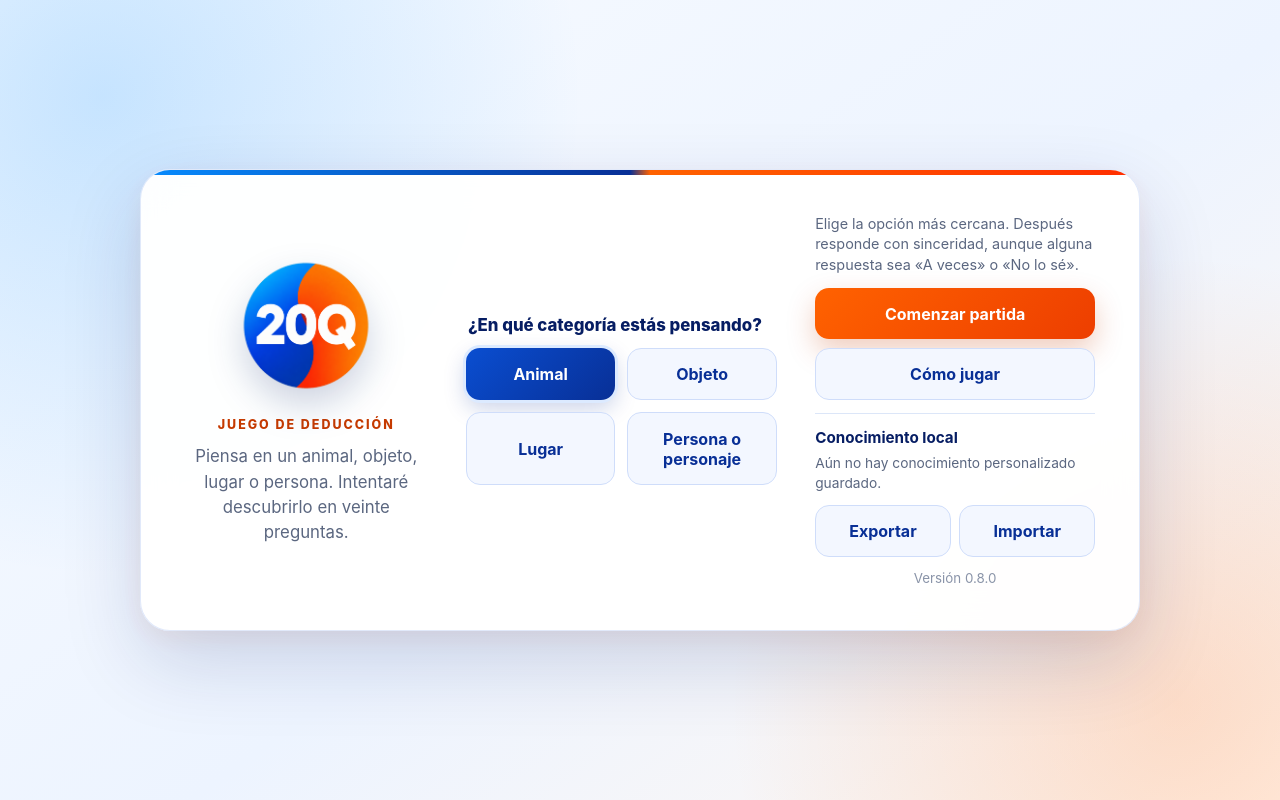
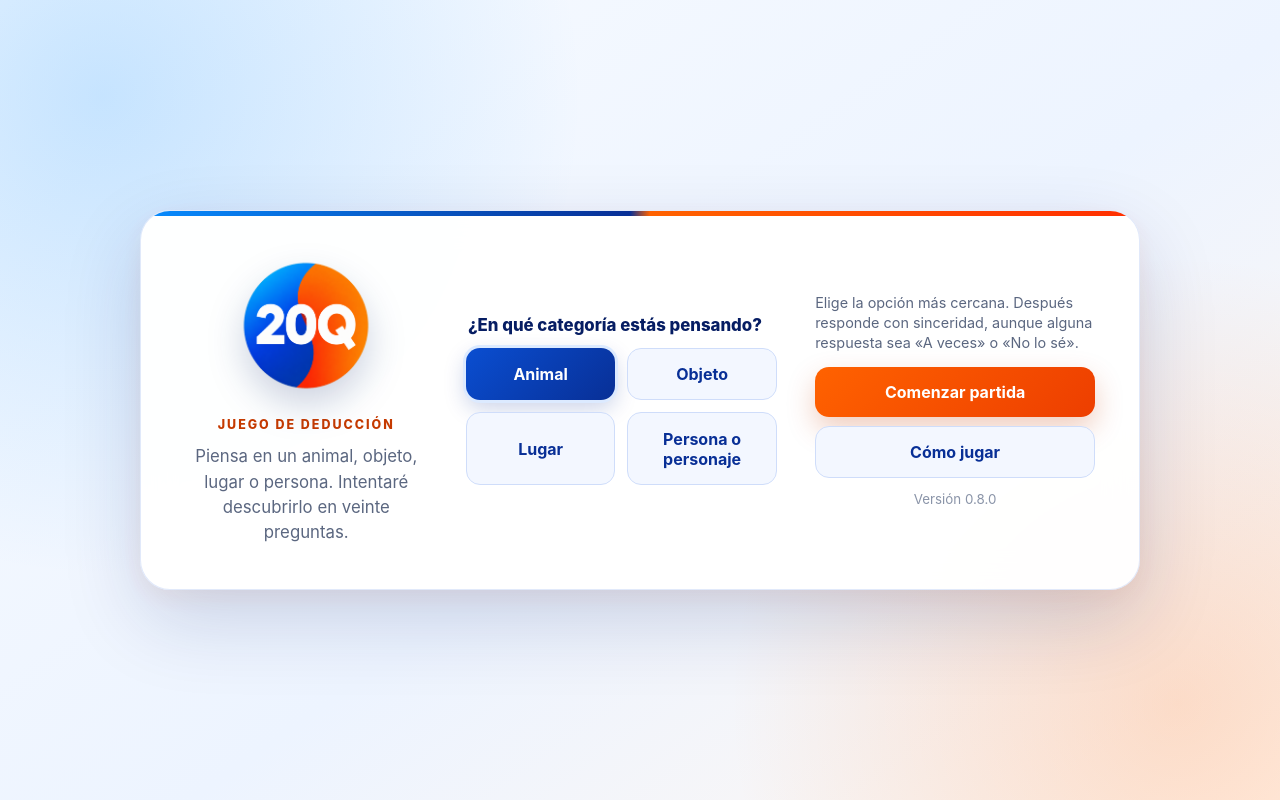
Before and after one commit to jrabalconesa/Mi-20Q, a React (Vite) app: page / in a window 1280 px wide. Built offline with nearby package versions, Linux system fonts and the light colour scheme.

Commit message:
Simplifica interfaz y afina preguntas de animales

```diff
--- a/src/App.tsx
+++ b/src/App.tsx
@@ -2,7 +2,6 @@ import { useState } from 'react'
 import type { FormEvent } from 'react'
 import { AnswerButtons } from './components/AnswerButtons'
 import { HowToPlay } from './components/HowToPlay'
-import { KnowledgeTransfer } from './components/KnowledgeTransfer'
 import { QuestionHistory } from './components/QuestionHistory'
 import { getCandidateName, getQuestion } from './engine/gameEngine'
 import { useAppUpdate } from './hooks/useAppUpdate'
@@ -91,18 +90,6 @@ function App() {
               {game.loading ? 'Preparando preguntas…' : 'Comenzar partida'}
             </button>
             <HowToPlay />
-            {game.stats.games > 0 && (
-              <section className="stats" aria-label="Estadísticas de juego">
-                <div><strong>{game.stats.games}</strong><span>Partidas</span></div>
-                <div><strong>{game.stats.wins}</strong><span>Aciertos</span></div>
-                <div><strong>{game.stats.averageQuestions.toFixed(1)}</strong><span>Media</span></div>
-              </section>
-            )}
-            <KnowledgeTransfer
-              experience={game.experience}
-              learning={game.learning}
-              onImport={game.importKnowledge}
-            />
             <small className="version">Versión {APP_VERSION}</small>
           </div>
         </section>
--- a/src/components/KnowledgeTransfer.tsx
+++ /dev/null
@@ -1,78 +0,0 @@
-import { useRef, useState, type ChangeEvent } from 'react'
-import {
-  createKnowledgeExport,
-  downloadKnowledgeExport,
-  parseKnowledgeImport
-} from '../knowledgeTransfer'
-import type { CandidateExperience } from '../types/game'
-import type { LearningRecord } from '../types/game'
-
-interface KnowledgeTransferProps {
-  learning: LearningRecord[]
-  experience: CandidateExperience[]
-  onImport: (learning: LearningRecord[], experience: CandidateExperience[]) => void
-}
-
-export function KnowledgeTransfer({ learning, experience, onImport }: KnowledgeTransferProps) {
-  const inputRef = useRef<HTMLInputElement>(null)
-  const [message, setMessage] = useState<string | null>(null)
-  const totalEntries = learning.length + experience.length
-
-  const exportKnowledge = () => {
-    const data = createKnowledgeExport(learning, experience)
-    downloadKnowledgeExport(data)
-    setMessage('Conocimiento exportado correctamente.')
-  }
-
-  const handleFileChange = async (event: ChangeEvent<HTMLInputElement>) => {
-    const file = event.target.files?.[0]
-    event.target.value = ''
-    if (!file) return
-
-    try {
-      const raw = await file.text()
-      const result = parseKnowledgeImport(raw)
-      if (!result.ok) {
-        setMessage(result.error)
-        return
-      }
-      onImport(result.learning, result.experience)
-      setMessage(`Importado: ${result.learning.length} aprendizajes y ${result.experience.length} experiencias.`)
-    } catch {
-      setMessage('No se pudo leer el archivo seleccionado.')
-    }
-  }
-
-  return (
-    <section aria-label="Copia de seguridad del conocimiento" className="knowledge-transfer">
-      <h3>Conocimiento local</h3>
-      <p>
-        {totalEntries > 0
-          ? `${learning.length} aprendizajes y ${experience.length} refuerzos guardados en este navegador.`
-          : 'Aún no hay conocimiento personalizado guardado.'}
-      </p>
-      <div className="knowledge-transfer-actions">
-        <button className="secondary" onClick={exportKnowledge} type="button">
-          Exportar
-        </button>
-        <button className="secondary" onClick={() => inputRef.current?.click()} type="button">
-          Importar
-        </button>
-        <input
-          accept="application/json,.json"
-          aria-hidden="true"
-          className="sr-only"
-          onChange={handleFileChange}
-          ref={inputRef}
-          tabIndex={-1}
-          type="file"
-        />
-      </div>
-      {message && (
-        <p className="knowledge-transfer-message" role="status">
-          {message}
-        </p>
-      )}
-    </section>
-  )
-}
--- a/src/data/animalKnowledge.ts
+++ b/src/data/animalKnowledge.ts
@@ -186,6 +186,7 @@ function inferAnimalAttributes(name: string, attributes: Record<string, Attribut
     movesByAirOrWater: attributes.movesByAirOrWater ?? (flies || water || swims),
     fourOrMoreLegs: attributes.fourOrMoreLegs ?? (fourLegs || insect || arachnid || crustacean),
     felineOrCanid: attributes.felineOrCanid ?? (feline || canid),
+    canid: attributes.canid ?? canid,
     hasLegs: attributes.hasLegs ?? hasLegs,
     oviparous: attributes.oviparous ?? oviparous,
     biggerThanDog,
--- a/src/engine/questionAvailability.ts
+++ b/src/engine/questionAvailability.ts
@@ -9,6 +9,7 @@ export function shouldAskQuestion(
   questionsById: Record<string, Question>,
   answers: Record<string, Answer>
 ): boolean {
+  if (question.skipIf?.some(condition => condition.answers.includes(answers[condition.questionId]))) return false
   if (!question.exclusiveGroup) return true
 
   return !Object.entries(answers).some(([questionId, answer]) => {
--- a/src/engine/questionRanking.ts
+++ b/src/engine/questionRanking.ts
@@ -39,7 +39,7 @@ export function rankAvailableQuestions(
     .map(question => {
       const yesProbability = weightedMeanProbability(question, rankedCandidates)
       const distanceToHalf = Math.abs(yesProbability - 0.5)
-      const usefulness = remainingEntropy * (1 - distanceToHalf * 2)
+      const usefulness = remainingEntropy * (1 - distanceToHalf * 2) * (question.importance ?? 1)
       return {
         question,
         usefulness,
--- a/src/engine/selectNextQuestion.ts
+++ b/src/engine/selectNextQuestion.ts
@@ -30,11 +30,12 @@ export function selectNextQuestion(
     .map(question => {
       const meanProbability = weightedMeanProbability(question, rankedCandidates)
       const distanceToHalf = Math.abs(meanProbability - 0.5)
-      return { question, distanceToHalf, entropyScore: remainingEntropy * (1 - distanceToHalf * 2) }
+      const importance = question.importance ?? 1
+      return { question, distanceToHalf, usefulness: remainingEntropy * (1 - distanceToHalf * 2) * importance }
     })
     .sort((left, right) =>
+      right.usefulness - left.usefulness ||
       left.distanceToHalf - right.distanceToHalf ||
-      right.entropyScore - left.entropyScore ||
       left.question.id.localeCompare(right.question.id)
     )[0]?.question ?? null
 }
--- a/src/hooks/useGame.ts
+++ b/src/hooks/useGame.ts
@@ -4,7 +4,6 @@ import { loadCategoryKnowledge } from '../data/catalog'
 import { answerCurrentQuestion, canUndoLastAnswer, createGame, resolveGuess, undoLastAnswer } from '../engine/gameEngine'
 import { applyExperience, readExperience, reinforceCandidate, writeExperience } from '../experience'
 import { buildKnowledge, createLearningRecord, readLearning, writeLearning } from '../learning'
-import { mergeExperienceRecords, mergeLearningRecords } from '../knowledgeTransfer'
 import { addGameResult, readStats, writeStats } from '../stats'
 
 export function useGame() {
@@ -69,19 +68,6 @@ export function useGame() {
     return undoLastAnswer(current, knowledge)
   }), [knowledge])
 
-  const importKnowledge = useCallback((importedLearning: ReturnType<typeof readLearning>, importedExperience: ReturnType<typeof readExperience>) => {
-    setLearning(current => {
-      const next = mergeLearningRecords(current, importedLearning)
-      writeLearning(next)
-      return next
-    })
-    setExperience(current => {
-      const next = mergeExperienceRecords(current, importedExperience)
-      writeExperience(next)
-      return next
-    })
-  }, [])
-
   return useMemo(() => ({
     state,
     stats,
@@ -97,7 +83,6 @@ export function useGame() {
     resolve,
     learn,
     undo,
-    importKnowledge,
     reset: () => setState(null)
-  }), [state, stats, knowledge, loading, learning, experience, start, resolve, learn, undo, importKnowledge])
+  }), [state, stats, knowledge, loading, learning, experience, start, resolve, learn, undo])
 }
--- a/src/learning.ts
+++ b/src/learning.ts
@@ -95,7 +95,8 @@ export function buildKnowledge(
       id: `question:${record.id}`,
       text: record.distinguishingQuestion,
       attribute,
-      categories: [record.category]
+      categories: [record.category],
+      phase: 'closing' as const
     })
   }
 
--- a/src/styles.css
+++ b/src/styles.css
@@ -258,18 +258,6 @@ h2 {
 }
 .update-notice button { margin-left: auto; padding: 0.55rem 0.8rem; background: white; color: var(--blue-900); }
 
-.stats {
-  display: grid;
-  grid-template-columns: repeat(3, 1fr);
-  gap: 0.65rem;
-  margin-top: 0.85rem;
-  padding-top: 0.75rem;
-  border-top: 1px solid #dce6f8;
-}
-.stats div { display: grid; gap: 0.2rem; padding: 0.65rem 0.35rem; border-radius: 14px; background: var(--blue-50); }
-.stats strong { color: var(--blue-700); font-size: 1.55rem; }
-.stats span { color: var(--muted); font-size: 0.78rem; }
-
 .game-card { min-height: 31rem; }
 .game-header { display: flex; align-items: center; gap: 1rem; }
 .game-logo { flex: 0 0 auto; width: 4rem; height: 4rem; filter: drop-shadow(0 7px 10px rgba(6, 29, 99, 0.17)); }
@@ -367,40 +355,6 @@ h2 {
 .question-history-answer.answer-sometimes { background: #e8eef8; color: var(--muted); }
 .question-history-answer.answer-unknown { background: white; color: var(--muted); border: 1px solid #d5deed; }
 
-.knowledge-transfer {
-  margin-top: 0.85rem;
-  padding-top: 0.85rem;
-  border-top: 1px solid #dce6f8;
-  text-align: left;
-}
-.knowledge-transfer h3 {
-  margin: 0;
-  color: var(--blue-950);
-  font-size: 0.95rem;
-}
-.knowledge-transfer p {
-  margin: 0.45rem 0 0;
-  color: var(--muted);
-  font-size: 0.86rem;
-  line-height: 1.45;
-}
-.knowledge-transfer-actions {
-  display: grid;
-  grid-template-columns: 1fr 1fr;
-  gap: 0.55rem;
-  margin-top: 0.65rem;
-}
-.knowledge-transfer-message {
-  margin: 0.55rem 0 0;
-  border-radius: 10px;
-  padding: 0.65rem 0.75rem;
-  background: var(--blue-100);
-  color: var(--blue-950);
-  font-size: 0.84rem;
-  font-weight: 650;
-  line-height: 1.4;
-}
-
 .status-guessing h2 { color: var(--blue-900); }
 .status-won::before { background: linear-gradient(90deg, var(--blue-500), var(--orange-500)); }
 .status-lost::before { background: linear-gradient(90deg, var(--orange-700), var(--orange-500)); }
@@ -412,8 +366,6 @@ details li { margin-block: 0.35rem; }
 @media (max-width: 520px) {
   .card { border-radius: 24px; }
   .answer-grid, .answer-grid.two { grid-template-columns: 1fr; }
-  .stats { gap: 0.4rem; }
-  .stats div { padding-inline: 0.15rem; }
   .known-candidates ul { grid-template-columns: 1fr; }
   .update-notice { align-items: stretch; flex-direction: column; gap: 0.5rem; }
   .update-notice button { width: 100%; }
@@ -438,7 +390,6 @@ details li { margin-block: 0.35rem; }
   .hero-actions .knowledge-note, .hero-actions .known-candidates { grid-column: 1; }
   .hero-actions .start-button { grid-column: 2; grid-row: 1 / span 2; margin: 0; }
   .hero-actions .how-to-trigger { grid-column: 2; grid-row: 3; margin: 0; }
-  .hero-actions .stats { grid-column: 1 / -1; }
   .hero-actions .version { grid-column: 1 / -1; margin-top: 0.35rem; }
 }
 
@@ -461,9 +412,6 @@ details li { margin-block: 0.35rem; }
   .how-to-dialog { max-height: calc(100dvh - 1.1rem); border-radius: 20px; }
   .answer-guide { grid-template-columns: 1fr; }
   .version { margin-top: 0.45rem; font-size: 0.7rem; }
-  .stats { margin-top: 0.5rem; padding-top: 0.45rem; }
-  .stats div { padding-block: 0.35rem; }
-  .stats strong { font-size: 1.2rem; }
 }
 
 @media (orientation: landscape) and (max-height: 500px) {
@@ -488,10 +436,6 @@ details li { margin-block: 0.35rem; }
   .start-button { min-height: 2.5rem; margin-top: 0.45rem; padding: 0.45rem; border-radius: 11px; font-size: 0.8rem; }
   .how-to-trigger { min-height: 2.5rem; margin-top: 0.3rem; padding: 0.45rem; border-radius: 11px; font-size: 0.8rem; }
   .version { margin-top: 0.3rem; font-size: 0.62rem; }
-  .stats { gap: 0.25rem; margin-top: 0.35rem; padding-top: 0.3rem; }
-  .stats div { padding: 0.2rem 0.1rem; border-radius: 8px; }
-  .stats strong { font-size: 0.95rem; }
-  .stats span { font-size: 0.58rem; }
 }
 
 @media (prefers-reduced-motion: reduce) {
--- a/src/types/game.ts
+++ b/src/types/game.ts
@@ -17,6 +17,7 @@ export interface Question {
   openingOrder?: number
   importance?: number
   exclusiveGroup?: string
+  skipIf?: Array<{ questionId: string; answers: Answer[] }>
   phase?: 'absolute' | 'segment' | 'closing'
 }
 
```
Also changed, not shown: src/data/questions.ts (+16 -13 lines), 2 other files (tests, documents, lock files or other folders).
